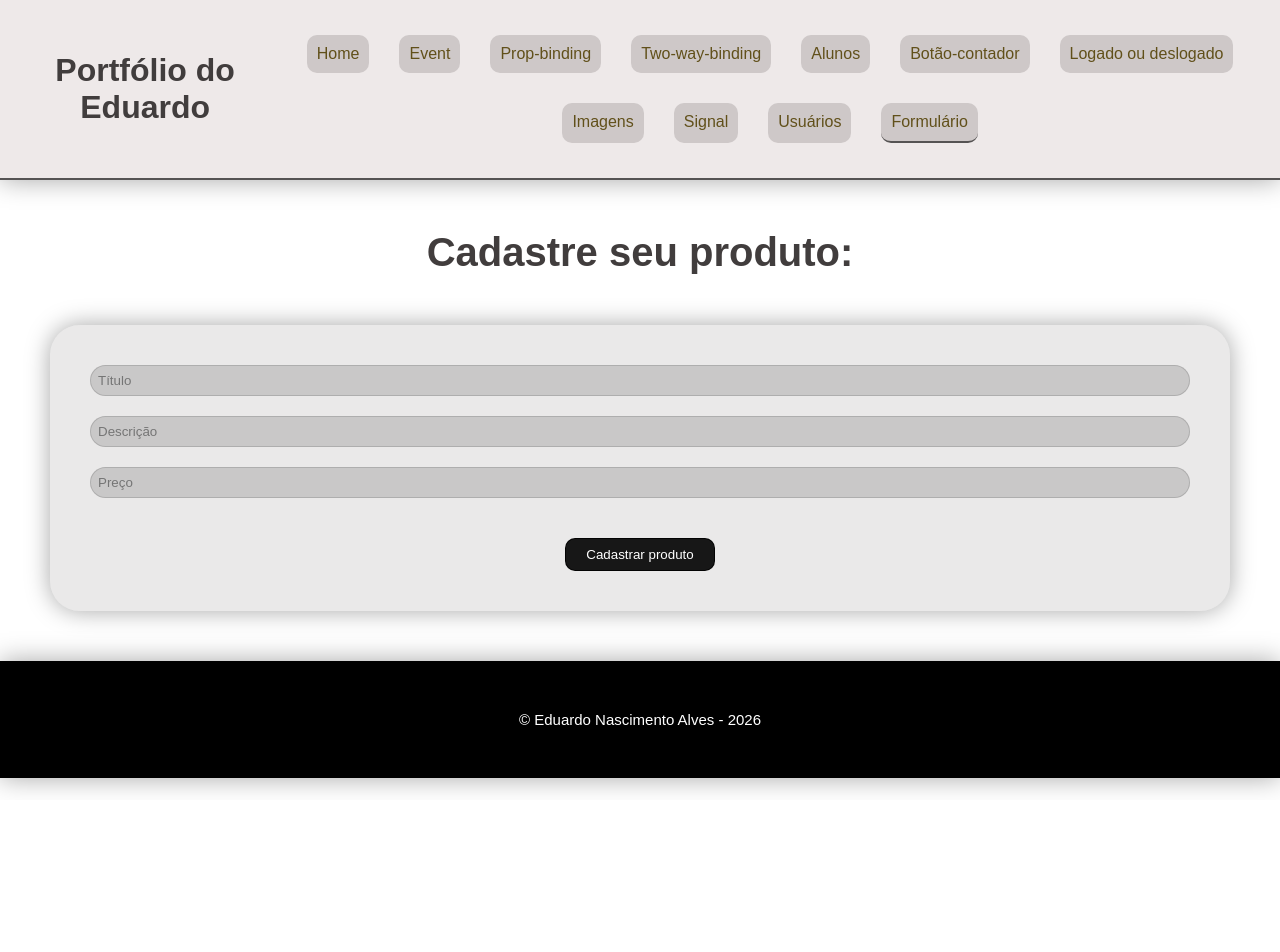
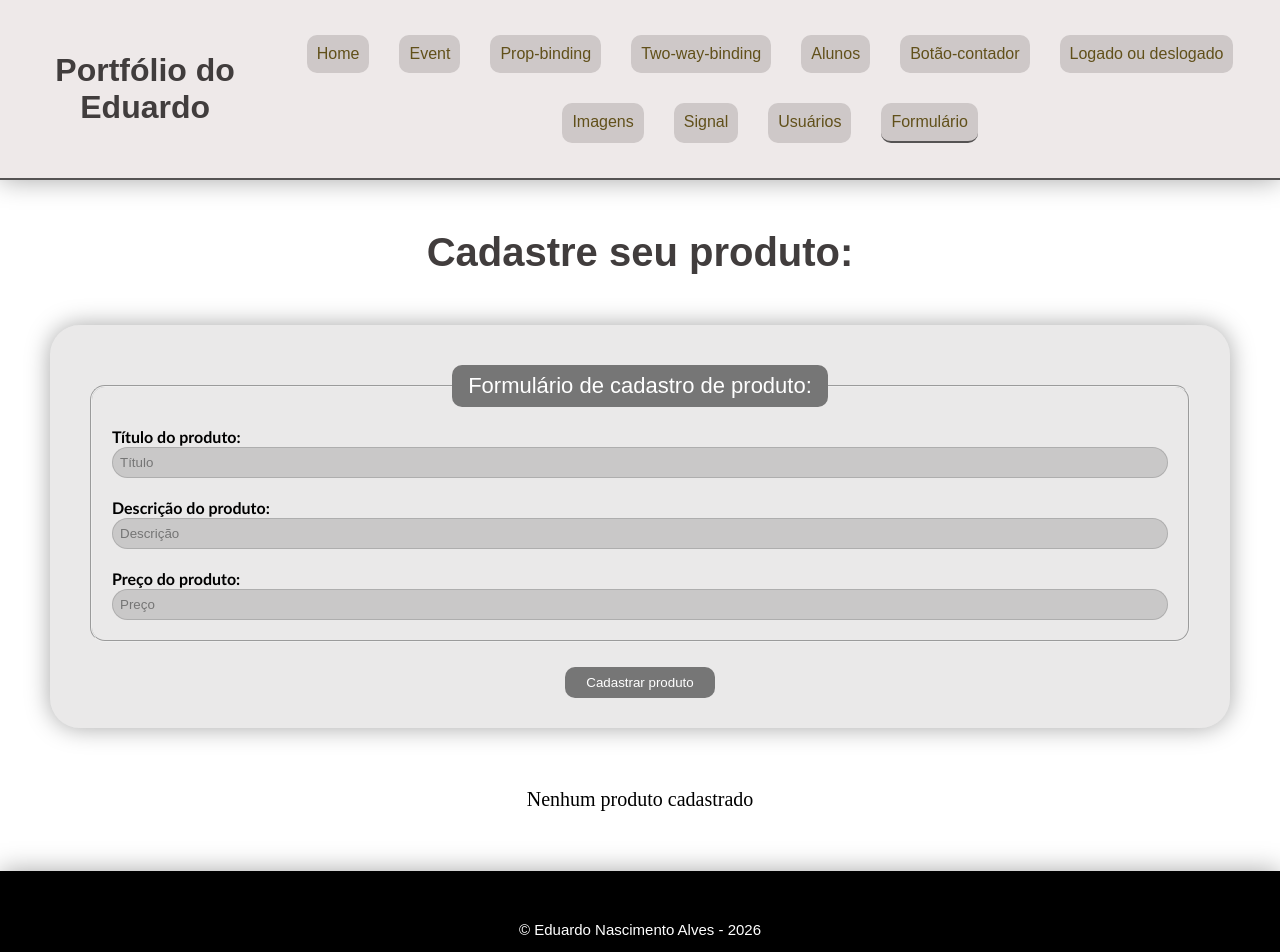
Before and after one commit to eduardoalves10/meu-site-angular, an Angular app: page /formulario in a window 1280 px wide. Shown: the top 952 px of the page. Before the commit the page ends 800 px from the top, so only its background shows below. Built offline with nearby package versions, Linux system fonts and the light colour scheme.

Commit message:
melhora-formulario-e-add-cards-de-produtos

```diff
--- a/src/app/feats/exemplo-form/formulario/formulario.css
+++ b/src/app/feats/exemplo-form/formulario/formulario.css
@@ -1,32 +1,95 @@
 form {
     margin: 50px;
-    display: flex;
-    flex-direction: column;
-    gap: 20px;
     background-color: rgba(150, 145, 145, 0.2);
-    padding: 40px;
+    padding: 30px;
     border-radius: 30px;
     box-shadow: var(--sombra);
 }
 
+fieldset {
+    padding: 20px;
+    display: flex;
+    flex-direction: column;
+    gap: 20px;
+    border-radius: 15px;
+    margin: 10px;
+}
+
+legend {
+    text-align: center;
+    font-family: var(--fonte);
+    font-size: 22px;
+    padding: 8px 16px;
+    background-color: rgba(71, 70, 70, 0.7);
+    border-radius: 10px;
+    color: white;
+}
+
+label {
+    font-family: 'Gill Sans', 'Gill Sans MT', Calibri, 'Trebuchet MS', sans-serif;
+    font-weight: bold;
+}
+
 input {
     padding: 7px;
+    width: 100%;
     border-radius: 20px;
     background-color: rgba(71, 70, 70, 0.20);
     border: 1px solid rgba(71, 70, 70, 0.20);
 }
 
 button {
+    display: block;
     padding: 8px 16px;
     width: 150px;
-    margin: 20px auto 0;
+    margin: 25px auto 0;
     border-radius: 10px;
-    background-color: rgba(0, 0, 0, 0.9);
+    background-color: rgba(71, 70, 70, 0.7);
     color: white;
-    border: 1px solid rgba(0, 0, 0, 0.9);
+    border: 0 solid rgba(71, 70, 70, 0.7);
     transition: .3s;
 }
 
 button:hover {
     transform: scale(1.02);
 }
+
+.produtos {
+    display: flex;
+    justify-content: center;
+    flex-wrap: wrap;
+    gap: 10px;
+    margin: 50px;
+    border-radius: 30px;
+}
+
+.produto {
+    background-color: #e9edf0;
+    padding: 50px;
+    text-align: center;
+    margin: 50px 30px;
+    border-radius: 10px;
+    box-shadow: var(--sombra);
+    display: flex;
+    flex-direction: column;
+    text-align: center;
+    gap: 15px;
+    font-family: 'Gill Sans', 'Gill Sans MT', Calibri, 'Trebuchet MS', sans-serif;
+}
+
+.produto h3 {
+    font-size: 30px;
+}
+
+.produto p {
+    font-size: 20px;
+    font-family: Cambria, Cochin, Georgia, Times, 'Times New Roman', serif;
+}
+
+.paragrafo-empty {
+    text-align: center;
+    padding: 10px;
+    border-radius: 10px;
+    font-size: 20px;
+    font-family: cursive;
+}
--- a/src/app/feats/exemplo-form/formulario/formulario.html
+++ b/src/app/feats/exemplo-form/formulario/formulario.html
@@ -2,17 +2,40 @@
     <h2>Cadastre seu produto:</h2>
 
     <form (submit)="cadastrarProduto($event)">
+        <fieldset>
+            <legend>Formulário de cadastro de produto:</legend>
 
             <!-- Titulo -->
+            <div class="form">
+                <label for="text">Título do produto:</label>
                 <input type="text" placeholder="Título" [formField]="produtoForm.titulo">
+            </div>
 
             <!-- Descrição -->
+            <div class="form">
+                <label for="text">Descrição do produto:</label>
                 <input type="text" placeholder="Descrição" [formField]="produtoForm.descricao">
+            </div>
 
             <!-- Preço  -->
+            <div class="form">
+                <label for="text">Preço do produto:</label>
                 <input type="text" placeholder="Preço" inputmode="numeric" [formField]="produtoForm.preco">
+            </div>
+        </fieldset>
 
         <button>Cadastrar produto</button>
+    </form>
 
-    </form>
+    <div class="produtos">
+        @for (produto of produtos(); track produto.titulo) {
+        <div class="produto">
+            <h3>{{produto.titulo}}</h3>
+            <p>{{produto.descricao}}</p>
+            <p>R$ {{produto.preco}}</p>
+        </div>
+        } @empty {
+            <p class="paragrafo-empty">Nenhum produto cadastrado</p>
+        }
+    </div>
 </section>
--- a/src/app/feats/exemplo-form/formulario/formulario.ts
+++ b/src/app/feats/exemplo-form/formulario/formulario.ts
@@ -10,28 +10,32 @@ import { form, FormField } from '@angular/forms/signals';
 })
 export class Formulario {
 
-  protected produtoModel= signal<Produto>({
+  protected produtoModel = signal<Produto>({
     titulo: '',
-    descricao:'',
+    descricao: '',
     preco: null
   });
 
-  produtoForm= form(this.produtoModel);
+  protected produtoForm = form(this.produtoModel);
 
-  cadastrarProduto(event: SubmitEvent) {
+  protected produtos = signal<Produto[]>([]);
+
+  protected cadastrarProduto(event: SubmitEvent) {
     event.preventDefault();
 
-    const produto= this.produtoModel();
+    const produto = this.produtoModel();
 
-    alert("O produto foi cadastrado")
+    alert("O produto foi cadastrado");
 
-    console.log(produto)
+    console.log(produto);
 
     this.produtoModel.set({
       titulo: '',
-      descricao:'',
+      descricao: '',
       preco: null
-    })
+    });
+
+    this.produtos.update(valor => [...valor, produto]);
   };
 
-}
+};
```
Lines whose indentation alone changed are shown as unchanged.
